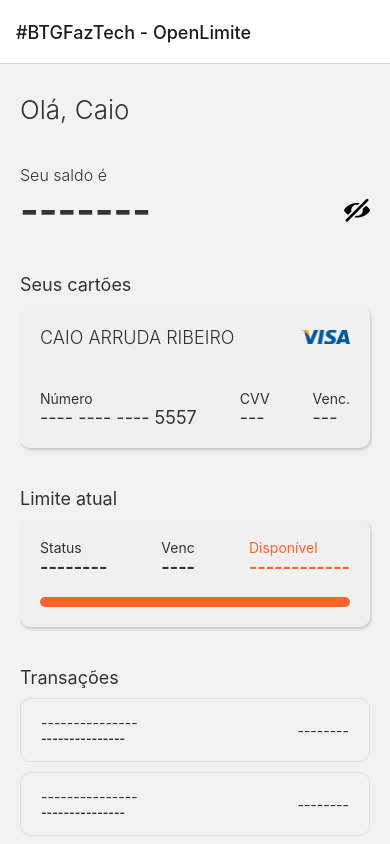
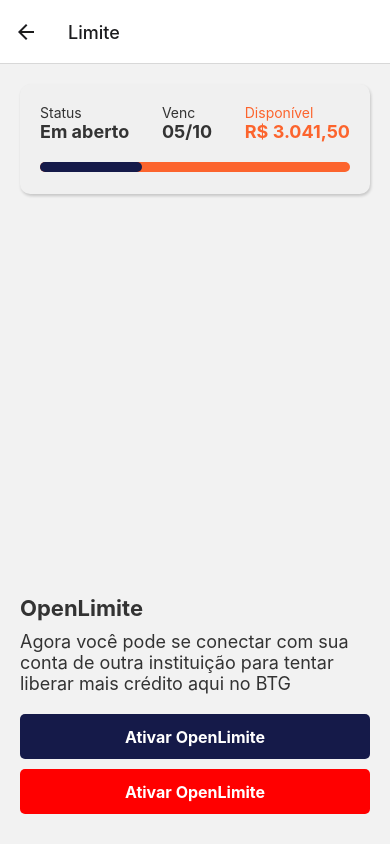
Before and after one commit to ricardofsdomene/openlimite, a React Native app: screen /Limite in a window 390 px wide. Built offline with nearby package versions, Linux system fonts and the light colour scheme.

Commit message:
openlimite onboarding initialized

```diff
--- a/App.tsx
+++ b/App.tsx
@@ -6,6 +6,7 @@
 import Home from "./pages/Home";
 import Details from "./pages/Details";
 import Transaction from "./pages/Transaction";
+import Limit from "./pages/Limit";
 
 const Stack = createNativeStackNavigator();
 
@@ -14,13 +15,14 @@
     <NavigationContainer>
       <Stack.Navigator initialRouteName="Home">
         <Stack.Screen name="#BTGFazTech - OpenLimite" component={Home} />
-        <Stack.Screen name="Details" component={Details} />
+        <Stack.Screen name="Detalhes" component={Details} />
         <Stack.Group
           screenOptions={{
             presentation: "modal",
           }}
         >
-          <Stack.Screen name="Transaction" component={Transaction} />
+          <Stack.Screen name="Transações" component={Transaction} />
+          <Stack.Screen name="Limite" component={Limit} />
         </Stack.Group>
       </Stack.Navigator>
     </NavigationContainer>
--- a/components/Button.tsx
+++ b/components/Button.tsx
@@ -1,21 +1,36 @@
 import React from "react";
 
-import { View, Text, TouchableOpacity, Dimensions } from "react-native";
+import {
+  View,
+  Text,
+  TouchableOpacity,
+  Dimensions,
+  Pressable,
+} from "react-native";
 
 type ButtonProps = {
+  bg?: string;
+  mt?: number;
+  mb?: number;
+  ml?: number;
+  mr?: number;
   cta?: string;
   onPress(): void;
 };
 
 export default function Button(value: ButtonProps) {
   return (
-    <TouchableOpacity
+    <Pressable
       onPress={() => value.onPress()}
       style={{
+        marginTop: value.mt ? value.mt : 0,
+        marginBottom: value.mb ? value.mb : 0,
+        marginLeft: value.ml ? value.ml : 0,
+        marginRight: value.mr ? value.mr : 0,
         borderRadius: 5,
         height: 45,
         width: Dimensions.get("window").width - 40,
-        backgroundColor: "#00C389",
+        backgroundColor: value.bg ? value.bg : "#00C389",
         justifyContent: "center",
         alignItems: "center",
       }}
@@ -24,11 +39,11 @@
         style={{
           fontWeight: "bold",
           color: "#FFF",
-          fontSize: 18,
+          fontSize: 16,
         }}
       >
         {value.cta}
       </Text>
-    </TouchableOpacity>
+    </Pressable>
   );
 }
--- a/pages/Home.tsx
+++ b/pages/Home.tsx
@@ -17,14 +17,11 @@
 import MasterCardLogo from "../assets/master.png";
 import VisaLogo from "../assets/visa.png";
 import { useNavigation } from "@react-navigation/native";
+import { Navigator } from "./utils";
 
 export default function Home() {
   const username = "Caio Arruda Ribeiro";
   const balance = "18.041,50";
-
-  type Navigator = {
-    navigate: (route: string, params: {}) => void;
-  };
 
   const navigation = useNavigation<Navigator>();
 
@@ -256,7 +253,6 @@
       </View>
     );
   }
-
   function Limits() {
     function Limit({
       status = "Em aberto",
@@ -266,7 +262,12 @@
       available = 3041.5,
     }) {
       return (
-        <View
+        <Pressable
+          onPress={() => {
+            if (hidden) {
+              navigation.navigate("Limite", {});
+            }
+          }}
           style={{
             backgroundColor: "#f0f0f0",
             shadowColor: "#171717",
@@ -358,7 +359,7 @@
               <View
                 style={{
                   borderRadius: 50,
-                  backgroundColor: "#333",
+                  backgroundColor: "#151A49",
                   height: 10,
                   width: "33%",
                 }}
@@ -366,13 +367,6 @@
             )}
           </View>
           {hidden && (
-            <TouchableOpacity
-              style={{
-                width: "100%",
-                justifyContent: "center",
-                alignItems: "center",
-              }}
-            >
             <Text
               style={{
                 marginTop: 25,
@@ -383,9 +377,8 @@
             >
               Aumentar meu limite
             </Text>
-            </TouchableOpacity>
           )}
-        </View>
+        </Pressable>
       );
     }
 
@@ -415,7 +408,7 @@
         <Pressable
           onPress={() => {
             if (hidden) {
-              navigation.navigate("Transaction", {});
+              navigation.navigate("Transações", {});
             }
           }}
           style={{
--- /dev/null
+++ b/pages/Limit.tsx
@@ -0,0 +1,376 @@
+import { useNavigation } from "@react-navigation/native";
+import React, { useEffect } from "react";
+import { useState } from "react";
+
+import {
+  View,
+  Text,
+  TouchableOpacity,
+  Dimensions,
+  Pressable,
+  Platform,
+  ActivityIndicator,
+} from "react-native";
+import Button from "../components/Button";
+import { Navigator } from "./utils";
+
+export default function Limit({}) {
+  const navigation = useNavigation<Navigator>();
+
+  const [hidden, setHidden] = useState<boolean>(true);
+  const [step, setStep] = useState<0 | 1 | 2 | 3>(0);
+
+  type OpenLimiteResponse = {
+    success?: boolean;
+    error?: boolean;
+    data: {
+      message: string;
+    };
+  };
+
+  const [openLimiteResponse, setOpenLimiteResponse] =
+    useState<OpenLimiteResponse>({
+      error: true,
+      data: {
+        message: "",
+      },
+    });
+
+  async function handleOpenLimite(value: OpenLimiteResponse) {
+    setStep(1);
+    setTimeout(() => {
+      setOpenLimiteResponse(value);
+      setStep(2);
+    }, 5000);
+  }
+
+  function Limit({
+    status = "Em aberto",
+    exp = "05/10",
+    limit = 5000,
+    spent = 1958.5,
+    available = 3041.5,
+  }) {
+    return (
+      <Pressable
+        onPress={() => {
+          if (hidden) {
+            navigation.navigate("Limite", {});
+          }
+        }}
+        style={{
+          backgroundColor: "#f0f0f0",
+          shadowColor: "#171717",
+          shadowOffset: { width: 1, height: 2 },
+          shadowOpacity: 0.2,
+          shadowRadius: 3,
+          borderRadius: 10,
+          padding: 20,
+          height: 110,
+          width: "100%",
+        }}
+      >
+        <View
+          style={{
+            display: "flex",
+            flexDirection: "row",
+            justifyContent: "space-between",
+          }}
+        >
+          <View>
+            <Text
+              style={{
+                color: "#333",
+              }}
+            >
+              Status
+            </Text>
+            <Text
+              style={{
+                fontWeight: "bold",
+                fontSize: 18,
+                color: "#333",
+              }}
+            >
+              {hidden ? status : "--------"}
+            </Text>
+          </View>
+          <View>
+            <Text
+              style={{
+                color: "#333",
+              }}
+            >
+              Venc
+            </Text>
+            <Text
+              style={{
+                fontWeight: "bold",
+                fontSize: 18,
+                color: "#333",
+              }}
+            >
+              {hidden ? exp : "----"}
+            </Text>
+          </View>
+          <View>
+            <Text
+              style={{
+                color: "#FC642D",
+              }}
+            >
+              Disponível
+            </Text>
+            <Text
+              style={{
+                fontWeight: "bold",
+                fontSize: 18,
+                color: "#FC642D",
+              }}
+            >
+              {hidden
+                ? available.toLocaleString("pt-br", {
+                    style: "currency",
+                    currency: "BRL",
+                  })
+                : "------------"}
+            </Text>
+          </View>
+        </View>
+        <View
+          style={{
+            borderRadius: 20,
+            marginTop: 20,
+            height: 10,
+            width: "100%",
+            backgroundColor: "#FC642D",
+          }}
+        >
+          {hidden && (
+            <View
+              style={{
+                borderRadius: 50,
+                backgroundColor: "#151A49",
+                height: 10,
+                width: "33%",
+              }}
+            />
+          )}
+        </View>
+      </Pressable>
+    );
+  }
+
+  function Activate() {
+    function HeadLine() {
+      return (
+        <View
+          style={{
+            paddingVertical: 20,
+            width: "100%",
+            justifyContent: "space-between",
+            paddingBottom: 10,
+          }}
+        >
+          <Text
+            style={{
+              fontSize: 22,
+              color: "#333",
+              fontWeight: "bold",
+            }}
+          >
+            OpenLimite
+          </Text>
+          <Text
+            style={{
+              marginTop: 10,
+              fontSize: 18,
+              color: "#333",
+            }}
+          >
+            Agora você pode se conectar com sua conta de outra instituição para
+            tentar liberar mais crédito aqui no BTG
+          </Text>
+          <Button
+            onPress={() =>
+              handleOpenLimite({
+                success: true,
+                data: {
+                  message: "Limite pré-aprovado",
+                },
+              })
+            }
+            bg="#151A49"
+            cta="Ativar OpenLimite"
+            mt={20}
+          />
+          <Button
+            onPress={() =>
+              handleOpenLimite({
+                error: true,
+                data: {
+                  message: "Ops",
+                },
+              })
+            }
+            bg="#ff0000"
+            cta="Ativar OpenLimite"
+            mt={10}
+          />
+        </View>
+      );
+    }
+
+    return (
+      <View
+        style={{
+          padding: 20,
+          height: "100%",
+          width: "100%",
+          justifyContent: "space-between",
+        }}
+      >
+        <Limit />
+        <HeadLine />
+      </View>
+    );
+  }
+
+  function Processing() {
+    return (
+      <View
+        style={{
+          paddingHorizontal: 20,
+          height: "100%",
+          width: "100%",
+          justifyContent: "center",
+        }}
+      >
+        <Text
+          style={{
+            width: "100%",
+            textAlign: "left",
+            color: "#151A49",
+            fontSize: 26,
+            fontWeight: "bold",
+          }}
+        >
+          Aguarde
+        </Text>
+        <View
+          style={{
+            marginTop: 5,
+            display: "flex",
+            flexDirection: "row",
+            justifyContent: "flex-start",
+          }}
+        >
+          <Text
+            style={{
+              marginRight: 10,
+              textAlign: "left",
+              color: "#151A49",
+              fontSize: 16,
+            }}
+          >
+            OpenLimite esta processando seus dados
+          </Text>
+          <ActivityIndicator size="small" color="#151A49" />
+        </View>
+      </View>
+    );
+  }
+
+  function Denied() {
+    return (
+      <View
+        style={{
+          padding: 20,
+          justifyContent: "space-between",
+          height: "100%",
+          width: "100%",
+        }}
+      >
+        <View>
+          <Text
+            style={{
+              fontSize: 22,
+              color: "#333",
+              fontWeight: "bold",
+            }}
+          >
+            Dados Insuficientes
+          </Text>
+          <Text
+            style={{
+              marginTop: 5,
+              fontSize: 18,
+              color: "#333",
+              width: "70%",
+            }}
+          >
+            Você poderá tentar novamente em alguns dias
+          </Text>
+        </View>
+        <Button
+          bg="#151A49"
+          mb={10}
+          cta="Voltar ao menu inicial"
+          onPress={() => {}}
+        />
+      </View>
+    );
+  }
+
+  function Approved() {
+    return (
+      <View
+        style={{
+          padding: 20,
+          justifyContent: "space-between",
+          height: "100%",
+          width: "100%",
+        }}
+      >
+        <View>
+          <Text
+            style={{
+              fontSize: 22,
+              color: "#333",
+              fontWeight: "bold",
+            }}
+          >
+            Pré Aprovado!!
+          </Text>
+          <Text
+            style={{
+              marginTop: 5,
+              fontSize: 18,
+              color: "#333",
+              width: "70%",
+            }}
+          >
+            O algoritmo do OpenLimite concluiu que você está apto a aumentar seu
+            limite
+          </Text>
+        </View>
+        <Button
+          bg="#151A49"
+          mb={10}
+          cta="Voltar ao menu inicial"
+          onPress={() => {}}
+        />
+      </View>
+    );
+  }
+
+  return step === 0 ? (
+    <Activate />
+  ) : step === 1 ? (
+    <Processing />
+  ) : openLimiteResponse.error ? (
+    <Denied />
+  ) : openLimiteResponse.success ? (
+    <Approved />
+  ) : null;
+}
--- /dev/null
+++ b/pages/utils.ts
@@ -0,0 +1,3 @@
+export type Navigator = {
+  navigate: (route: string, params: {}) => void;
+};
```
Also changed, not shown: assets/openlimite.png (added). Lines whose indentation alone changed are shown as unchanged.
